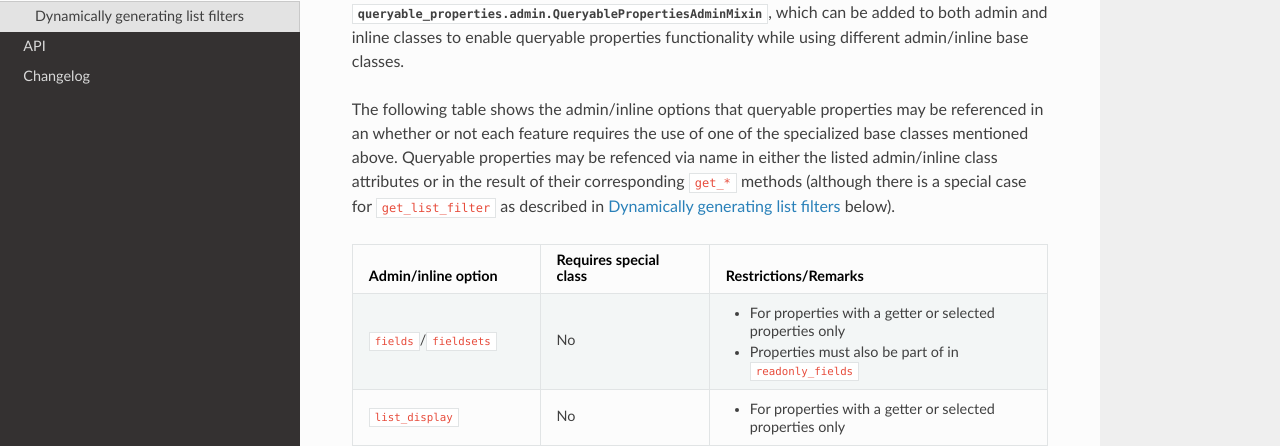
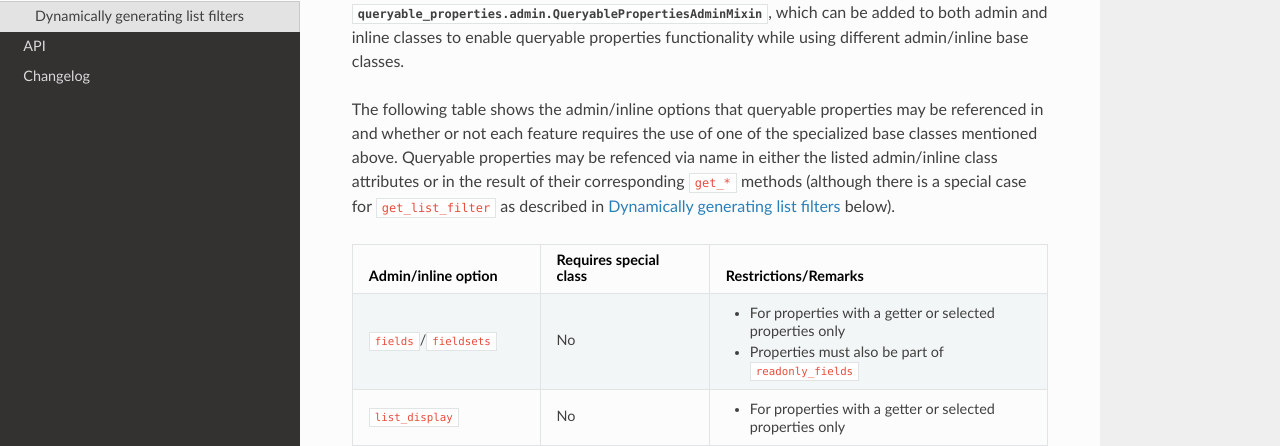
Before and after one commit to W1ldPo1nter/django-queryable-properties, a Sphinx documentation site: the page built from docs/admin.rst, in a window 1280 px wide and 900 px high. Shown: the part 427-873 px from the top of the window. Built offline with Sphinx 7.4.7 and the Read the Docs theme 2.0.0, drawn with Linux system fonts in a browser that asks for light colours.

Commit message:
Fixed typos

```diff
--- a/docs/admin.rst
+++ b/docs/admin.rst
@@ -17,7 +17,7 @@ For more complex inheritance scenarios, there is also the
 :class:`queryable_properties.admin.QueryablePropertiesAdminMixin`, which can be added to both admin and inline classes
 to enable queryable properties functionality while using different admin/inline base classes.
 
-The following table shows the admin/inline options that queryable properties may be referenced in an whether or not
+The following table shows the admin/inline options that queryable properties may be referenced in and whether or not
 each feature requires the use of one of the specialized base classes mentioned above.
 Queryable properties may be refenced via name in either the listed admin/inline class attributes or in the result of
 their corresponding ``get_*`` methods (although there is a special case for ``get_list_filter`` as described in
@@ -33,7 +33,7 @@ their corresponding ``get_*`` methods (although there is a special case for ``ge
    * - ``fields``/``fieldsets``
      - No
      - * For properties with a getter or selected properties only
-       * Properties must also be part of in ``readonly_fields``
+       * Properties must also be part of ``readonly_fields``
    * - ``list_display``
      - No
      - * For properties with a getter or selected properties only
```
